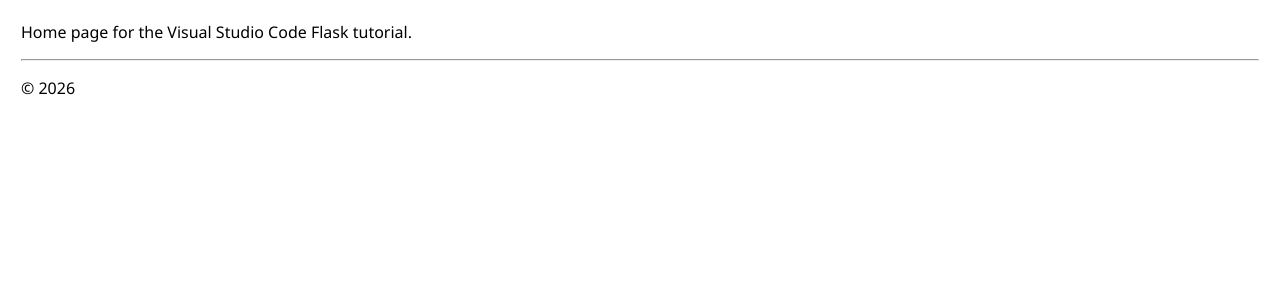
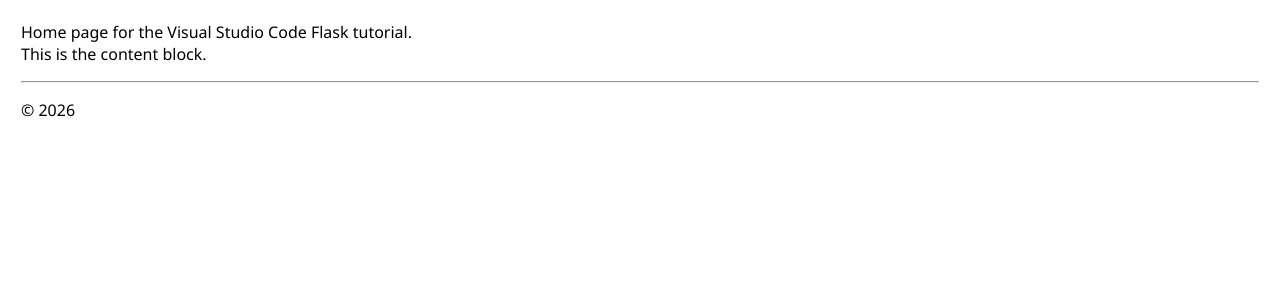
Before and after one commit to nkmile64/hello_flask, a Flask app: page / in a window 1280 px wide. Shown: the part 55-355 px from the top of the page. Run offline with Flask 3, Linux system fonts and the light colour scheme.

Commit message:
Updated content block of home.html

```diff
--- a/hello_app/templates/home.html
+++ b/hello_app/templates/home.html
@@ -3,5 +3,8 @@
 Home
 {% endblock %}
 {% block content %}
-<p>Home page for the Visual Studio Code Flask tutorial.</p>
+<p>
+    Home page for the Visual Studio Code Flask tutorial.<br />
+    This is the content block.
+</p>
 {% endblock %}
```
